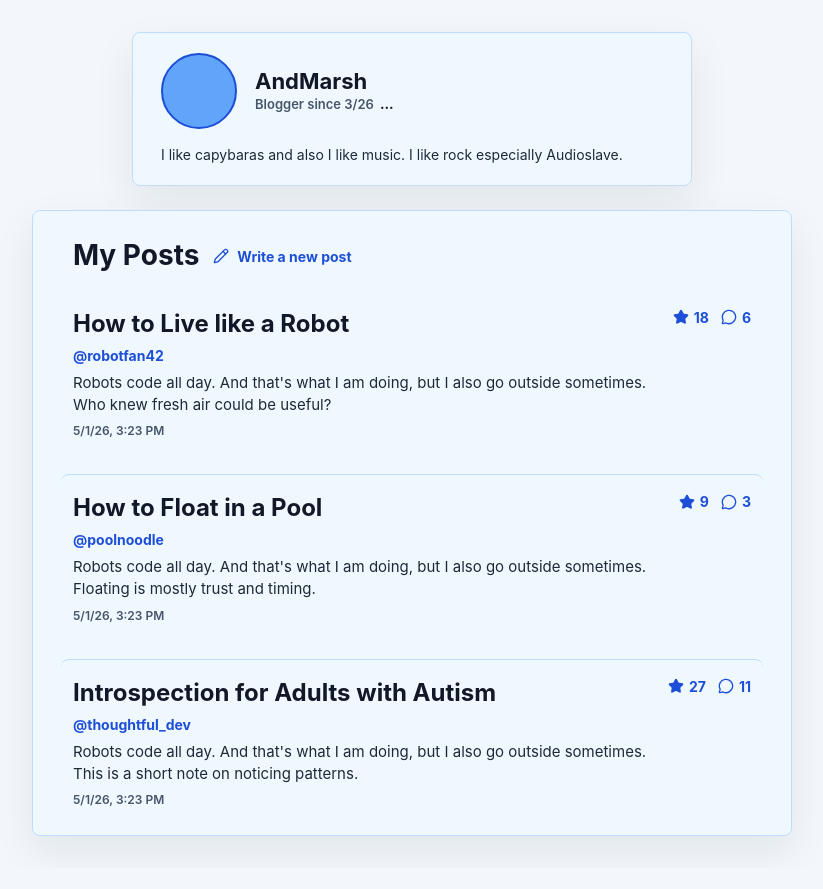
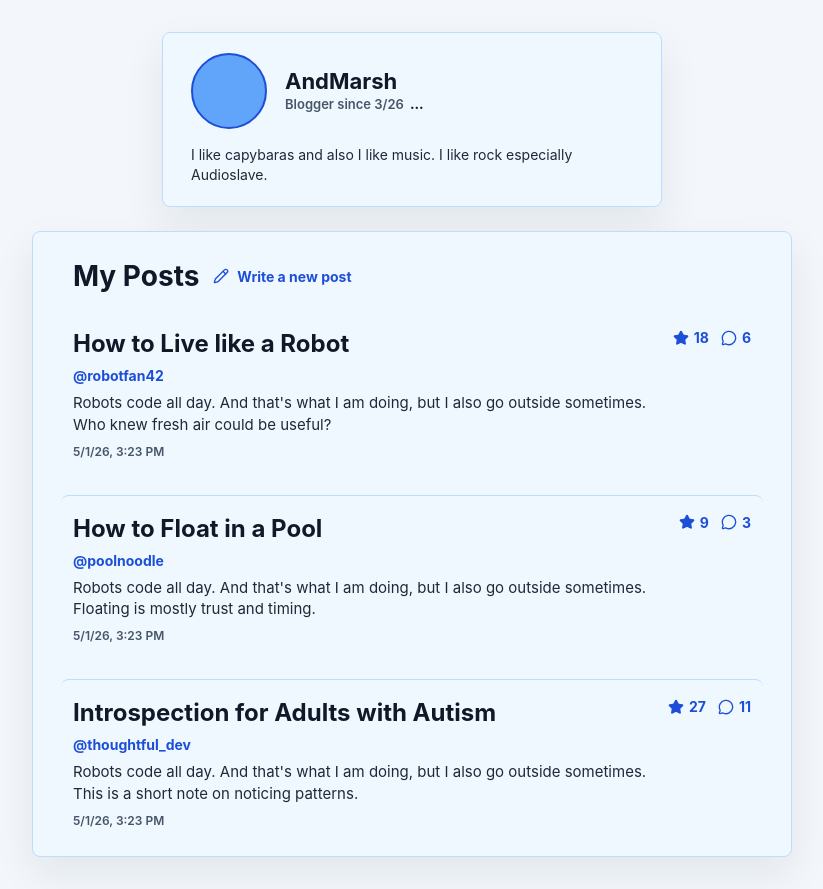
Before and after one commit to andrew-marshall-251/frontend, a React (Vite) app: page /my-profile in a window 1280 px wide. Shown: the whole page, without its empty margins (228-1051 px from the left). Before the commit the page ends 868 px from the top, so only its background shows below. Built offline with nearby package versions, Linux system fonts and the light colour scheme; no server answers.

Commit message:
small adjustments

```diff
--- a/src/styles.css
+++ b/src/styles.css
@@ -1,5 +1,11 @@
 * {
   box-sizing: border-box;
+}
+
+:root {
+  --panel-max-width: 760px;
+  --medium-max-width: 500px;
+  --profile-card-max-width: 500px;
 }
 
 body {
@@ -37,7 +43,7 @@ h1 {
 
 .auth-form,
 .register-form {
-  width: min(100%, 420px);
+  width: min(100%, var(--medium-max-width));
   display: grid;
   gap: 18px;
   padding: 28px;
@@ -48,11 +54,11 @@ h1 {
 }
 
 .login-form {
-  width: min(100%, 360px);
+  width: min(100%, var(--medium-max-width));
 }
 
 .create-post-form {
-  width: min(100%, 680px);
+  width: min(100%, var(--panel-max-width));
 }
 
 .post-body-editor {
@@ -60,7 +66,7 @@ h1 {
 }
 
 .feed-panel {
-  width: min(100%, 760px);
+  width: min(100%, var(--panel-max-width));
   display: grid;
   gap: 24px;
   padding: 28px;
@@ -71,7 +77,7 @@ h1 {
 }
 
 .profile-layout {
-  width: min(100%, 760px);
+  width: min(100%, var(--panel-max-width));
   display: grid;
   gap: 24px;
 }
@@ -85,7 +91,7 @@ h1 {
 }
 
 .profile-card {
-  width: min(100%, 560px);
+  width: min(100%, var(--profile-card-max-width));
   display: grid;
   gap: 16px;
   justify-self: center;
```
Also changed, not shown: 4 other files (tests, documents, lock files or other folders).
